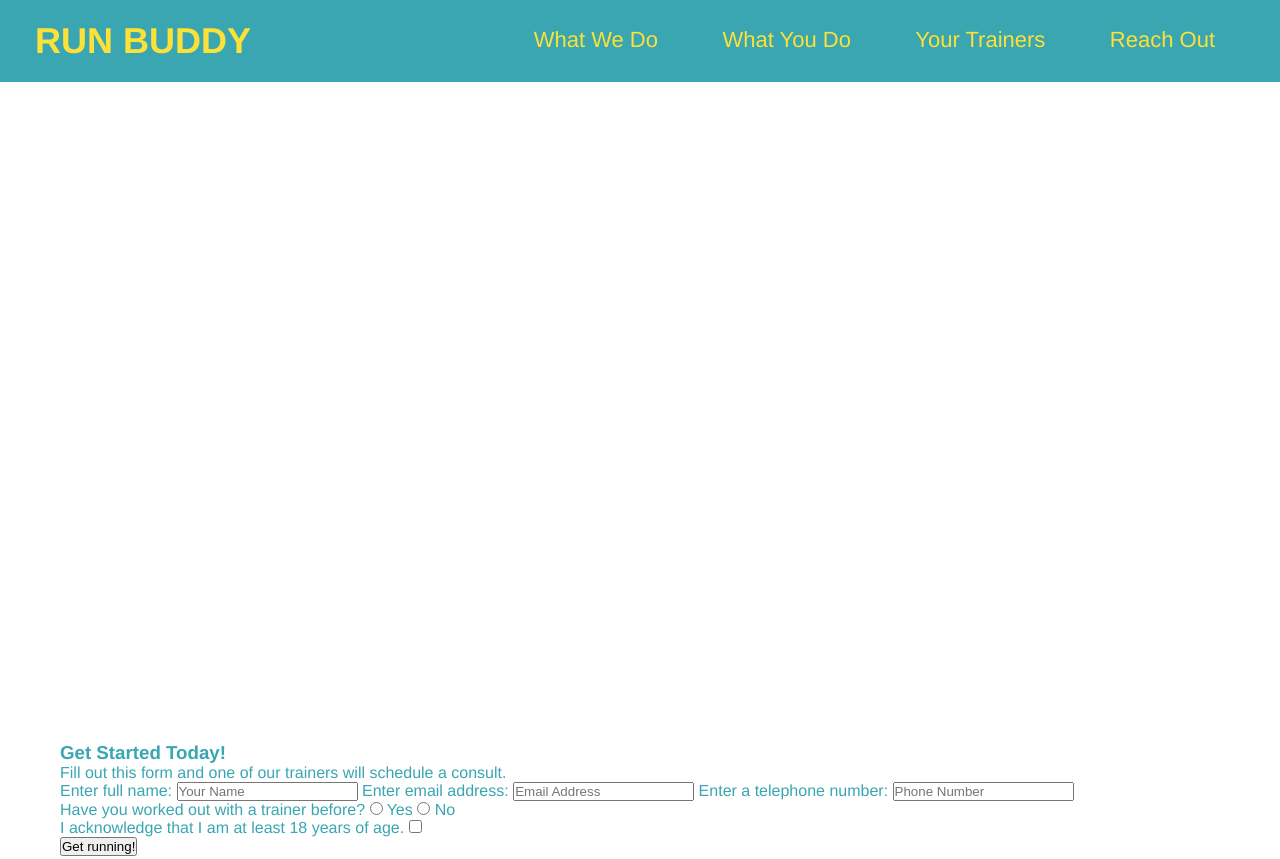
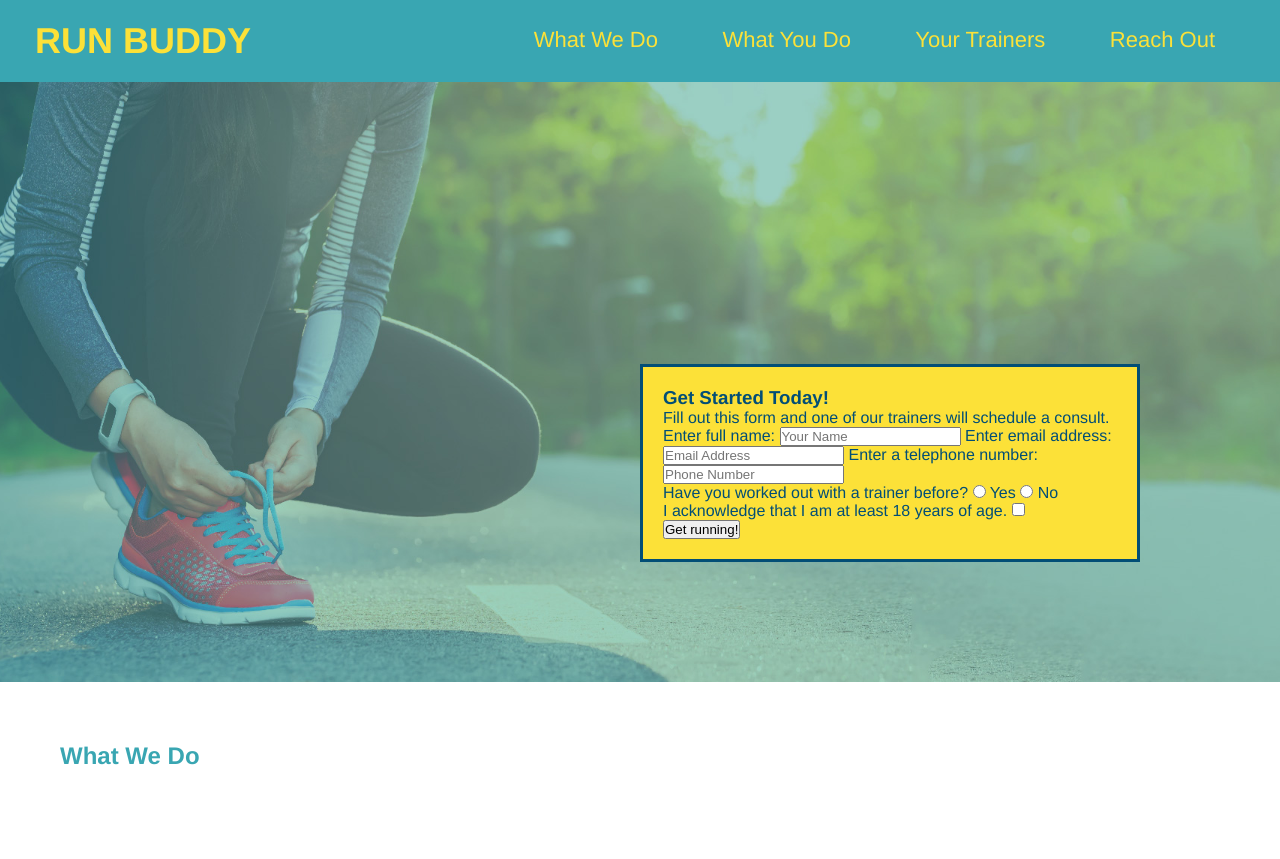
Before and after one commit to LangdonEcho/Run-Buddy, a plain HTML site: page index.html in a window 1280 px wide. Shown: the top 859 px of the page. Drawn offline with Linux system fonts and the light colour scheme.

Commit message:
<1.3 Run-buddy1>

```diff
--- a/assets/css/Style.css/style.css
+++ b/assets/css/Style.css/style.css
@@ -67,11 +67,35 @@ footer a {
 }
 section {
   padding: 60px;
-  background-image: url("../images/hero-bg.jpg");
 }
 /* Hero Style Start */
 .hero {
-  background-image: url("../images/hero-bg.jpg");
+  background-image: url("../../images/hero-bg.jpg");
   height: 600px;
 }
 /* Hero Style End */
+.hero-form {
+  background-color: #fce138;
+  padding: 20px;
+  width: 500px;
+  color: #024e76;
+}
+.hero-form {
+  border: 3px solid #024e76;
+  background-color: #fce138;
+  padding: 20px;
+  width: 500px;
+  color: #024e76;
+  position: absolute;
+  bottom: 120px;
+  right: 140px;
+}
+/* Hero Style Start */
+.hero {
+  background-image: url("../../images/hero-bg.jpg");
+  height: 600px;
+  background-size: cover;
+  background-position: center;
+  position: relative;
+}
+/* Hero Style End */
--- a/index.html
+++ b/index.html
@@ -4,7 +4,6 @@
 <Meta charset="UTF-8" />
 <link rel="stylesheet" href="assets/css/Style.css/style.css" />
 </head>
-
 <!-- navigation -->
  <header>
      <h1>
@@ -30,11 +29,9 @@
   </ul>
      </nav>
  </header>
- </section>
 <!-- hero section -->
-<section class="hero"></section>
-<section>
-  <div>
+  <section class="hero">
+  <div class="hero-form">
     <h3>Get Started Today!</h3>
     <p>Fill out this form and one of our trainers will schedule a consult.</p>
     <form>
```
